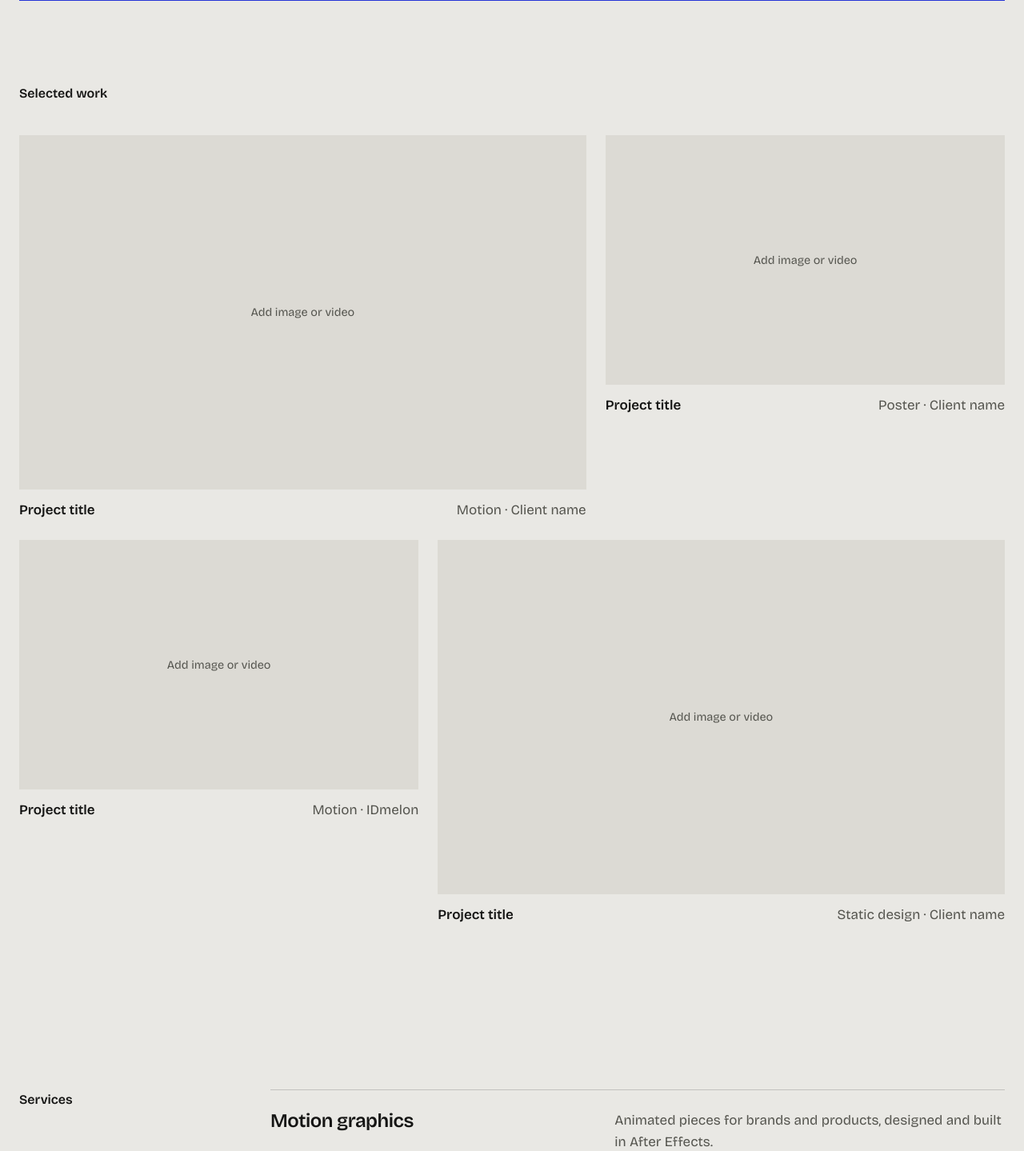
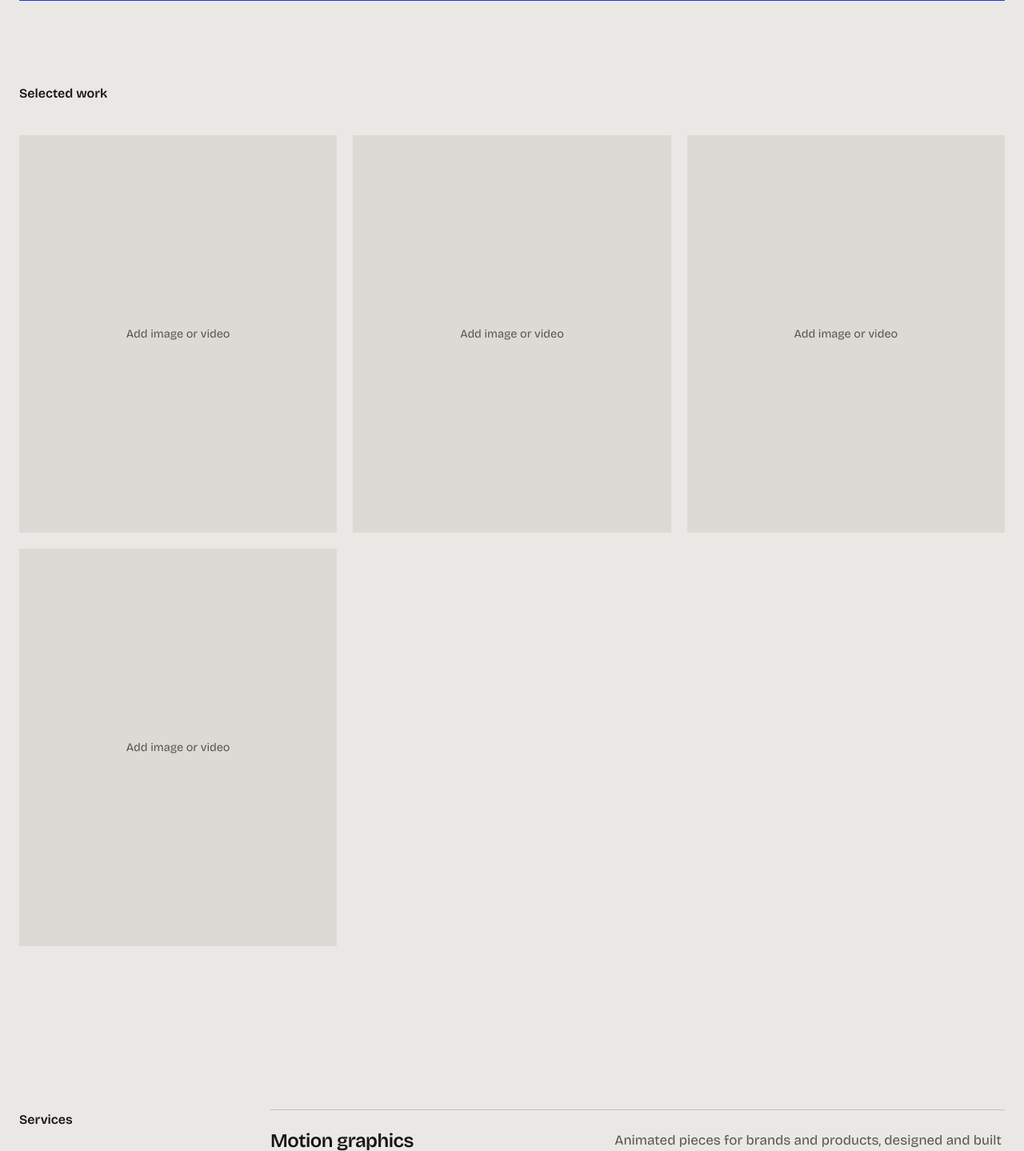
Before and after one commit to ImTheAlireza/MyWebsite, a PHP site: page / in a window 1280 px wide. Shown: the part 791-2230 px from the top of the page at 80% size. Run offline with PHP 8.4, Linux system fonts and the light colour scheme.

Commit message:
Redesign projects grid with 3-column layout and modal preview
Co-authored-by: arena-agent <297053741+arena-agent@users.noreply.github.com>

```diff
--- a/assets/css/style.css
+++ b/assets/css/style.css
@@ -92,23 +92,38 @@
     .section-body { grid-column: 4 / span 9; }
 
     /* Work */
-    .work-grid { display: grid; grid-template-columns: repeat(12, 1fr); gap: 1.5rem; }
-    .work { margin: 0; }
-    .work:nth-child(4n + 1) { grid-column: span 7; }
-    .work:nth-child(4n + 2) { grid-column: span 5; }
-    .work:nth-child(4n + 3) { grid-column: span 5; }
-    .work:nth-child(4n + 4) { grid-column: span 7; }
-    .frame {
-      aspect-ratio: 16 / 10;
-      background: var(--tile);
-      display: grid; place-items: center;
-      color: var(--muted); font-size: 0.9rem;
-      overflow: hidden;
-    }
+    .work-grid { display: grid; grid-template-columns: repeat(3, minmax(0, 1fr)); gap: 1.25rem; }
+    .work-card { margin: 0; cursor: pointer; outline: none; }
+    .work-thumb { position: relative; aspect-ratio: 4 / 5; overflow: hidden; background: var(--tile); }
+    .work-thumb img, .work-thumb video { width: 100%; height: 100%; object-fit: cover; display: block; transition: transform 0.6s cubic-bezier(0.2, 0.8, 0.2, 1); }
+    .work-placeholder { width: 100%; height: 100%; display: grid; place-items: center; color: var(--muted); font-size: 0.9rem; padding: 1rem; text-align: center; }
+    .work-overlay { position: absolute; inset: 0; display: flex; align-items: flex-end; padding: 1.25rem; background: linear-gradient(to top, rgba(0,0,0,0.72) 0%, rgba(0,0,0,0.28) 35%, rgba(0,0,0,0) 65%); opacity: 0; transition: opacity 0.35s ease; }
+    .work-overlay-content { transform: translateY(18px); transition: transform 0.4s cubic-bezier(0.2, 0.8, 0.2, 1); }
+    .work-overlay-title { margin: 0; color: #fff; font-size: 1.2rem; font-weight: 600; letter-spacing: -0.01em; line-height: 1.3; }
+    .work-overlay-meta { margin: 0.35rem 0 0; color: rgba(255,255,255,0.78); font-size: 0.9rem; }
+    .work-card:hover .work-overlay, .work-card:focus-visible .work-overlay { opacity: 1; }
+    .work-card:hover .work-overlay-content, .work-card:focus-visible .work-overlay-content { transform: translateY(0); }
+    .work-card:hover .work-thumb img, .work-card:hover .work-thumb video,
+    .work-card:focus-visible .work-thumb img, .work-card:focus-visible .work-thumb video { transform: scale(1.04); }
+    .work-card:focus-visible { outline: 2px solid var(--accent); outline-offset: 3px; }
+
+    /* Work modal */
+    .work-modal { display: none; position: fixed; inset: 0; z-index: 1000; }
+    .work-modal.is-open { display: grid; place-items: center; }
+    .work-modal-backdrop { position: absolute; inset: 0; background: rgba(0,0,0,0.82); }
+    .work-modal-dialog { position: relative; width: min(1100px, calc(100% - 2rem)); max-height: calc(100vh - 2rem); background: #111; color: #fff; display: flex; flex-direction: column; overflow: hidden; }
+    .work-modal-close { position: absolute; top: 0.75rem; right: 0.75rem; z-index: 2; width: 42px; height: 42px; border: 0; background: rgba(0,0,0,0.45); color: #fff; font-size: 1.8rem; line-height: 1; cursor: pointer; }
+    .work-modal-close:hover { background: rgba(255,255,255,0.15); }
+    .work-modal-media { background: #000; display: grid; place-items: center; min-height: 240px; max-height: calc(100vh - 10rem); }
+    .work-modal-media img, .work-modal-media video { max-width: 100%; max-height: calc(100vh - 10rem); width: auto; height: auto; display: block; }
+    .work-modal-media video { width: 100%; }
+    .work-modal-info { padding: 1rem 1.25rem 1.25rem; border-top: 1px solid rgba(255,255,255,0.12); }
+    .work-modal-info h3 { margin: 0; font-size: 1.25rem; font-weight: 600; letter-spacing: -0.01em; }
+    .work-modal-info p { margin: 0.3rem 0 0; color: rgba(255,255,255,0.7); font-size: 0.95rem; }
+
+    /* Shared frame */
+    .frame { background: var(--tile); display: grid; place-items: center; color: var(--muted); font-size: 0.9rem; overflow: hidden; }
     .frame img, .frame video { width: 100%; height: 100%; object-fit: cover; display: block; }
-    .work figcaption { display: flex; justify-content: space-between; gap: 1rem; padding-top: 0.75rem; }
-    .work .title { font-weight: 600; }
-    .work .meta { color: var(--muted); }
 
     /* About */
     .about p { max-width: 58ch; font-size: 1.25rem; line-height: 1.5; letter-spacing: -0.005em; }
@@ -239,11 +254,14 @@
       100% { transform: none; }
     }
 
+    @media (max-width: 1024px) {
+      .work-grid { grid-template-columns: repeat(2, minmax(0, 1fr)); }
+    }
+
     @media (max-width: 860px) {
       .role, .intro { grid-column: 1 / -1; }
       .section-grid > h2, .section-body { grid-column: 1 / -1; }
       .work-grid { grid-template-columns: 1fr; }
-      .work:nth-child(n) { grid-column: 1 / -1; }
       dl div { grid-template-columns: 1fr; gap: 0.15rem; }
       header .wrap { flex-wrap: wrap; align-items: center; gap: 0; }
       .menu-toggle { display: inline-block; margin-left: auto; }
--- a/partials/work.php
+++ b/partials/work.php
@@ -8,16 +8,48 @@
         </div>
         <!--
           TODO: replace each .frame content with your own <img> or <video muted loop playsinline>.
-          Example: <div class="frame"><img src="work/project-name.jpg" alt="Describe what the piece shows" loading="lazy"></div>
           Keep 4 to 6 pieces. Lead with the strongest motion piece.
         -->
         <div class="work-grid">
-<?php foreach ($works as $work): ?>
-          <figure class="work">
-            <div class="frame"><?php if (!empty($work['media'])): ?><?php if ($work['media']['type'] === 'video'): ?><video src="<?= e($work['media']['src']) ?>" muted loop playsinline></video><?php else: ?><img src="<?= e($work['media']['src']) ?>" alt="<?= e(isset($work['media']['alt']) ? $work['media']['alt'] : '') ?>" loading="lazy"><?php endif; ?><?php else: ?><?= e(isset($work['placeholder']) ? $work['placeholder'] : 'Add image or video') ?><?php endif; ?></div>
-            <figcaption><span class="title"><?= e($work['title']) ?></span><span class="meta"><?= e($work['meta']) ?></span></figcaption>
-          </figure>
+<?php foreach ($works as $i => $work): ?>
+<?php
+  $media = !empty($work['media']) && is_array($work['media']) ? $work['media'] : null;
+  $type = $media && isset($media['type']) ? $media['type'] : '';
+  $src = $media && isset($media['src']) ? $media['src'] : '';
+  $alt = $media && isset($media['alt']) ? $media['alt'] : (isset($work['title']) ? $work['title'] : '');
+  $title = isset($work['title']) ? $work['title'] : '';
+  $meta = isset($work['meta']) ? $work['meta'] : '';
+?>
+          <article class="work-card" data-work-index="<?= $i ?>" data-type="<?= e($type) ?>" data-src="<?= e($src) ?>" data-title="<?= e($title) ?>" data-meta="<?= e($meta) ?>" data-alt="<?= e($alt) ?>" tabindex="0" role="button" aria-label="Open <?= e($title) ?>">
+            <div class="work-thumb">
+              <?php if ($media && $type === 'video'): ?>
+                <video src="<?= e($src) ?>" muted loop playsinline preload="metadata"></video>
+              <?php elseif ($media && $src !== ''): ?>
+                <img src="<?= e($src) ?>" alt="<?= e($alt) ?>" loading="lazy">
+              <?php else: ?>
+                <div class="work-placeholder"><?= e(isset($work['placeholder']) ? $work['placeholder'] : 'Add image or video') ?></div>
+              <?php endif; ?>
+              <div class="work-overlay">
+                <div class="work-overlay-content">
+                  <h3 class="work-overlay-title"><?= e($title) ?></h3>
+                  <?php if ($meta !== ''): ?><p class="work-overlay-meta"><?= e($meta) ?></p><?php endif; ?>
+                </div>
+              </div>
+            </div>
+          </article>
 <?php endforeach; ?>
         </div>
       </div>
+
+      <div class="work-modal" id="work-modal" aria-hidden="true">
+        <div class="work-modal-backdrop" data-close-work></div>
+        <div class="work-modal-dialog" role="dialog" aria-modal="true" aria-label="Project preview">
+          <button type="button" class="work-modal-close" data-close-work aria-label="Close">&times;</button>
+          <div class="work-modal-media" id="work-modal-media"></div>
+          <div class="work-modal-info">
+            <h3 id="work-modal-title"></h3>
+            <p id="work-modal-meta"></p>
+          </div>
+        </div>
+      </div>
     </section>
```
Also changed, not shown: assets/js/main.js (+59 -0 lines).
